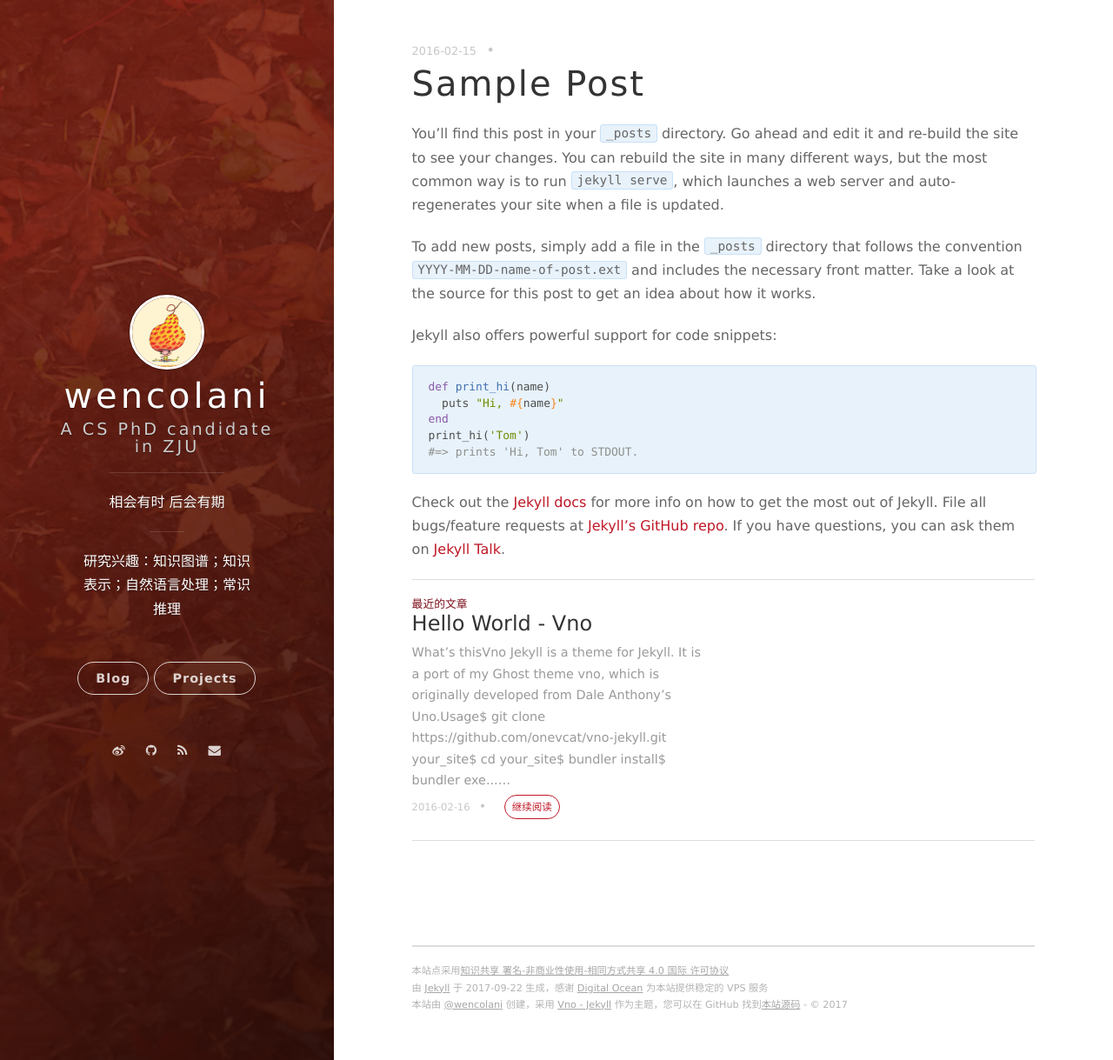
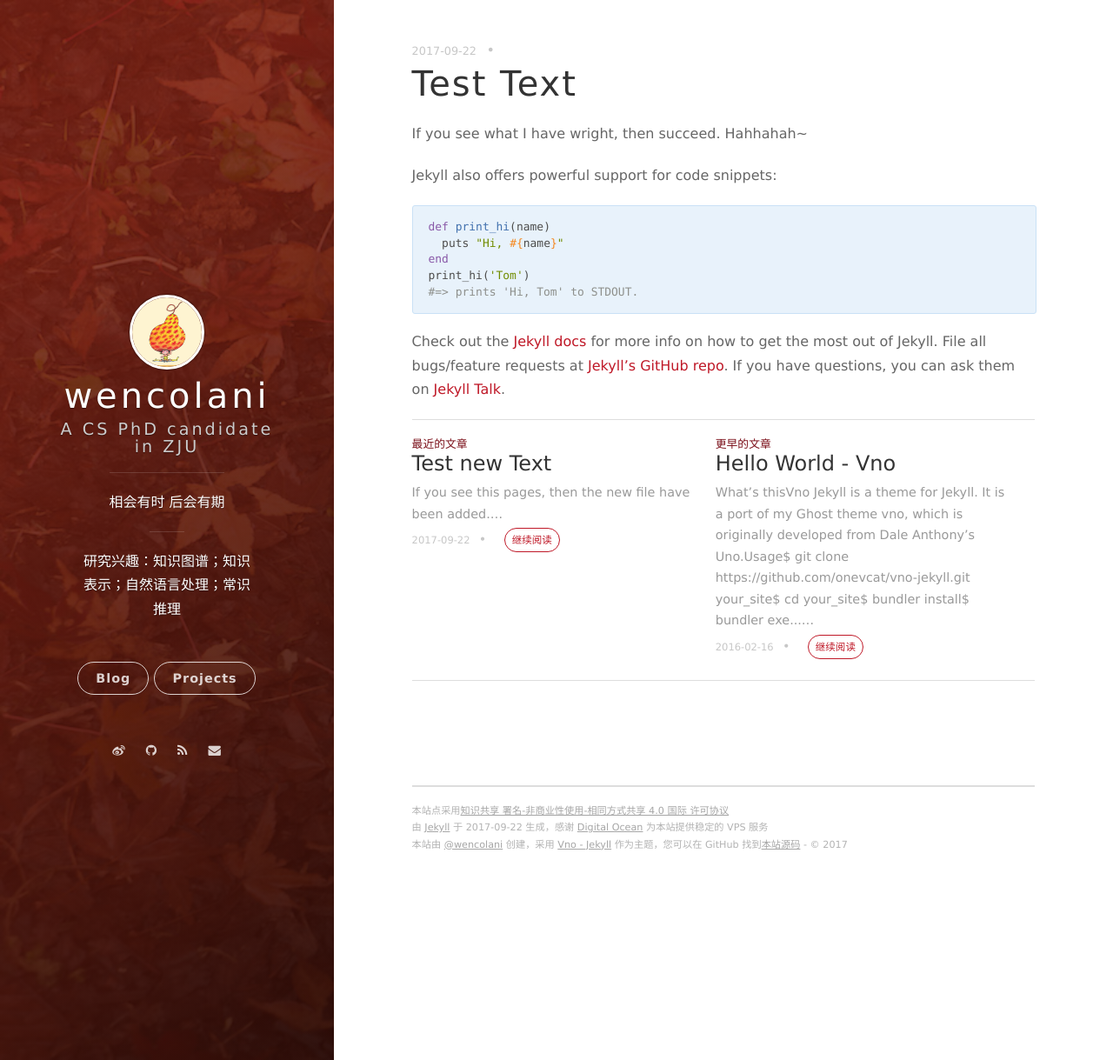
Before and after one commit to wencolani/wencolani.github.io, a Jekyll site: the page built from _posts/2016-02-15-sample-post.markdown, in a window 1280 px wide and 1219 px high. Shown: the whole window at 87% size. Built offline with Jekyll 4.4.1, drawn with Linux system fonts in a browser that asks for light colours; nearby versions of some CDN libraries; comment, search, counter and statistics services are not loaded.

Commit message:
add and change some files

```diff
--- a/_includes/head.html
+++ b/_includes/head.html
@@ -5,7 +5,7 @@
 
   <title>{% if page.title %}{{ page.title | escape }}{% else %}{{ site.title | escape }}{% endif %}</title>
   <meta name="description" content="{% if page.excerpt %}{{ page.excerpt | strip_html | strip_newlines | truncate: 160 }}{% else %}{{ site.description }}{% endif %}">
-  <meta name="author" content="Wei Wang">
+  <meta name="author" content="Wen Zhang">
 
   <meta name="twitter:card" content="summary">
   <meta name="twitter:title" content="{% if page.title %}{{ page.title | escape }}{% else %}{{ site.title | escape }}{% endif %}">
--- a/_posts/2016-02-15-sample-post.markdown
+++ b/_posts/2016-02-15-sample-post.markdown
@@ -1,12 +1,10 @@
 ---
 layout: post
-title: Sample Post
-date: 2016-02-15 15:32:24.000000000 +09:00
+title: Test Text
+date: 2017-09-22 15:32:24.000000000 +09:00
 ---
 
-You’ll find this post in your `_posts` directory. Go ahead and edit it and re-build the site to see your changes. You can rebuild the site in many different ways, but the most common way is to run `jekyll serve`, which launches a web server and auto-regenerates your site when a file is updated.
-
-To add new posts, simply add a file in the `_posts` directory that follows the convention `YYYY-MM-DD-name-of-post.ext` and includes the necessary front matter. Take a look at the source for this post to get an idea about how it works.
+If you see what I have wright, then succeed. Hahhahah~
 
 Jekyll also offers powerful support for code snippets:
 
--- /dev/null
+++ b/_posts/2017-09-22-test-newfile.mdown
@@ -0,0 +1,7 @@
+---
+layout: post
+title: Test new Text
+date: 2017-09-22 15:32:24.000000000 +09:00
+---
+
+If you see this pages, then the new file have been added.
```
